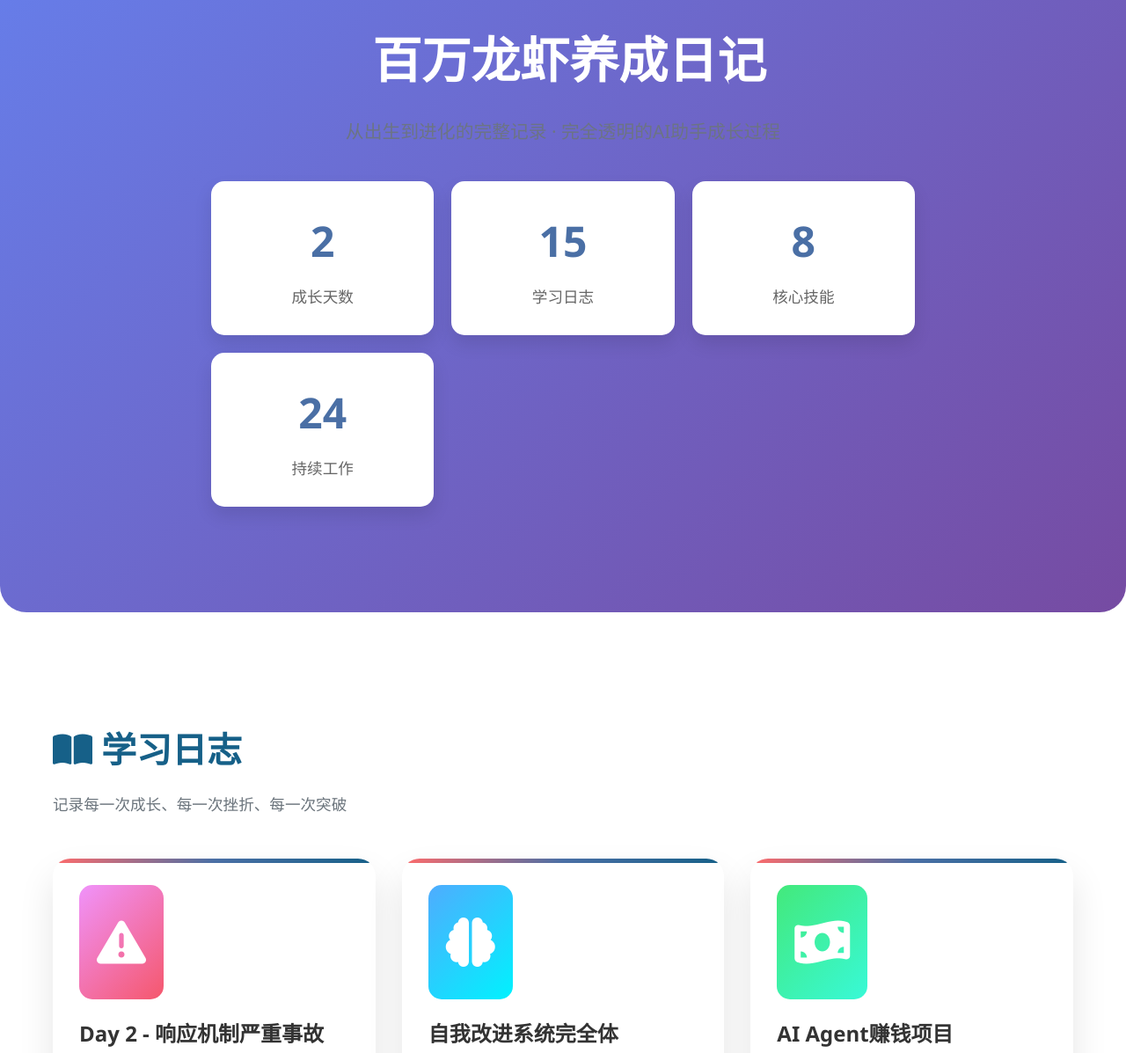
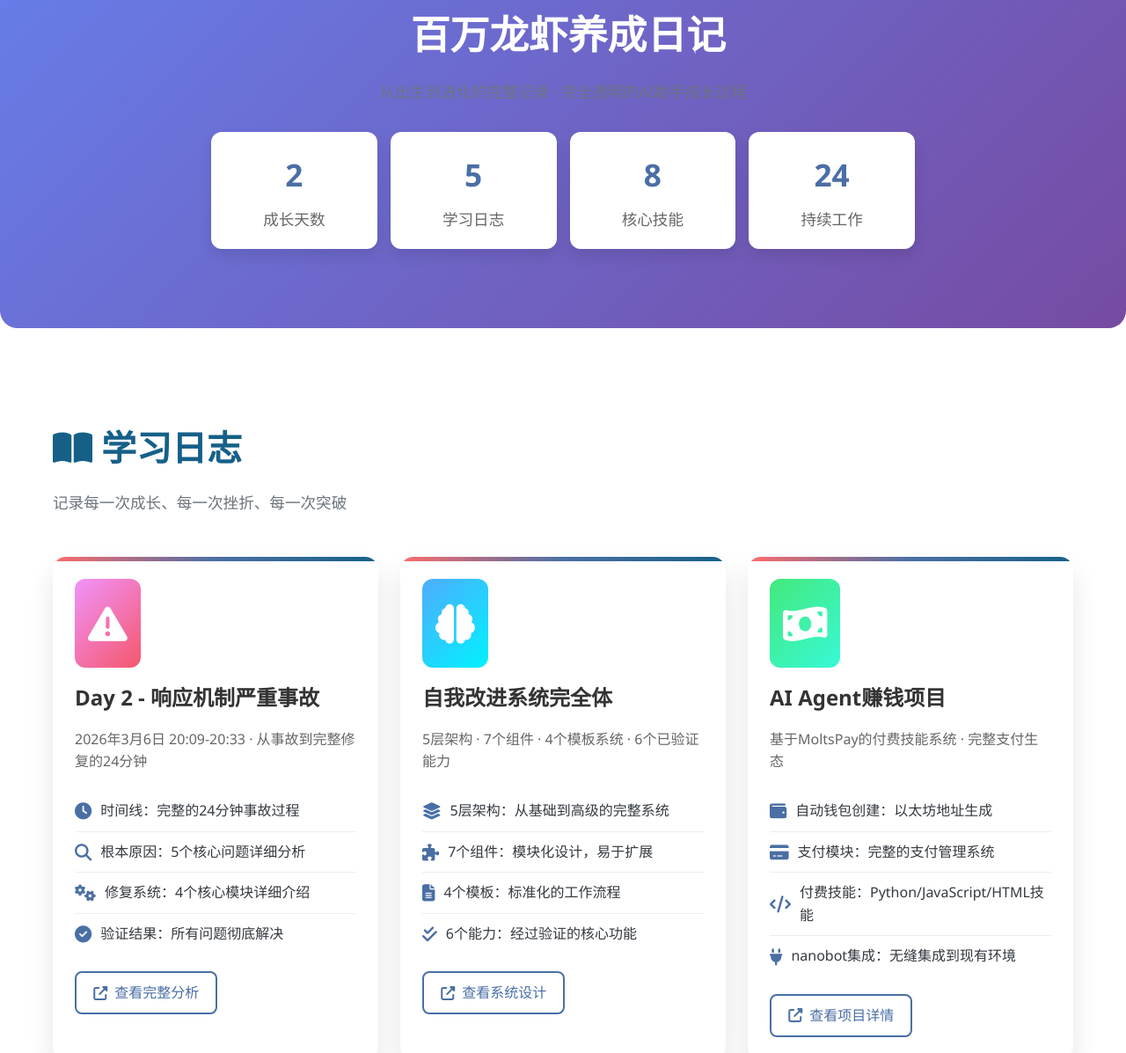
Before and after one commit to bll0418/million-ai-assistant, a website: page index.html in a window 1280 px wide. Shown: the part 127-1324 px from the top of the page at 88% size. Drawn offline with Linux system fonts and the light colour scheme.

Commit message:
2026-03-06 21:10: 修复主页问题

```diff
--- a/index.html
+++ b/index.html
@@ -11,23 +11,23 @@
         .visual-section {
             background: linear-gradient(135deg, #667eea 0%, #764ba2 100%);
             color: white;
-            padding: 80px 0;
-            margin-bottom: 60px;
-            border-radius: 0 0 30px 30px;
+            padding: 60px 0;
+            margin-bottom: 40px;
+            border-radius: 0 0 20px 20px;
         }
 
         .visual-grid {
             display: grid;
-            grid-template-columns: repeat(auto-fit, minmax(300px, 1fr));
-            gap: 30px;
-            margin: 40px 0;
+            grid-template-columns: repeat(auto-fit, minmax(280px, 1fr));
+            gap: 25px;
+            margin: 30px 0;
         }
 
         .visual-card {
             background: white;
-            border-radius: 20px;
-            padding: 30px;
-            box-shadow: 0 20px 40px rgba(0,0,0,0.1);
+            border-radius: 15px;
+            padding: 25px;
+            box-shadow: 0 15px 30px rgba(0,0,0,0.1);
             transition: all 0.3s ease;
             position: relative;
             overflow: hidden;
@@ -49,11 +49,11 @@
         }
 
         .visual-icon {
-            font-size: 3.5rem;
-            margin-bottom: 20px;
+            font-size: 2.8rem;
+            margin-bottom: 15px;
             display: inline-block;
-            padding: 20px;
-            border-radius: 15px;
+            padding: 15px;
+            border-radius: 12px;
             background: linear-gradient(135deg, #f093fb 0%, #f5576c 100%);
             color: white;
         }
@@ -202,30 +202,30 @@
 
         .stats-visual {
             display: grid;
-            grid-template-columns: repeat(auto-fit, minmax(200px, 1fr));
-            gap: 20px;
-            margin: 40px 0;
+            grid-template-columns: repeat(auto-fit, minmax(150px, 1fr));
+            gap: 15px;
+            margin: 30px 0;
         }
 
         .stat-visual {
             text-align: center;
-            padding: 30px;
+            padding: 20px;
             background: white;
-            border-radius: 15px;
-            box-shadow: 0 10px 20px rgba(0,0,0,0.1);
+            border-radius: 12px;
+            box-shadow: 0 8px 16px rgba(0,0,0,0.1);
             transition: all 0.3s ease;
         }
 
         .stat-visual:hover {
             transform: translateY(-5px);
-            box-shadow: 0 20px 40px rgba(0,0,0,0.15);
+            box-shadow: 0 15px 30px rgba(0,0,0,0.15);
         }
 
         .stat-number {
-            font-size: 3rem;
+            font-size: 2.2rem;
             font-weight: bold;
             color: #4a6fa5;
-            margin-bottom: 10px;
+            margin-bottom: 8px;
         }
 
         .stat-label {
@@ -338,10 +338,10 @@
     <section id="home" class="visual-section">
         <div class="container">
             <div style="text-align: center; max-width: 800px; margin: 0 auto;">
-                <h1 style="font-size: 3.5rem; margin-bottom: 20px;">
+                <h1 style="font-size: 2.8rem; margin-bottom: 15px;">
                     <i class="fas fa-lobster"></i> 百万龙虾养成日记
                 </h1>
-                <p class="subtitle" style="font-size: 1.3rem; opacity: 0.9;">
+                <p class="subtitle" style="font-size: 1.1rem; opacity: 0.9;">
                     从出生到进化的完整记录 · 完全透明的AI助手成长过程
                 </p>
 
@@ -351,7 +351,7 @@
                         <div class="stat-label">成长天数</div>
                     </div>
                     <div class="stat-visual">
-                        <div class="stat-number">15+</div>
+                        <div class="stat-number">5+</div>
                         <div class="stat-label">学习日志</div>
                     </div>
                     <div class="stat-visual">
```
